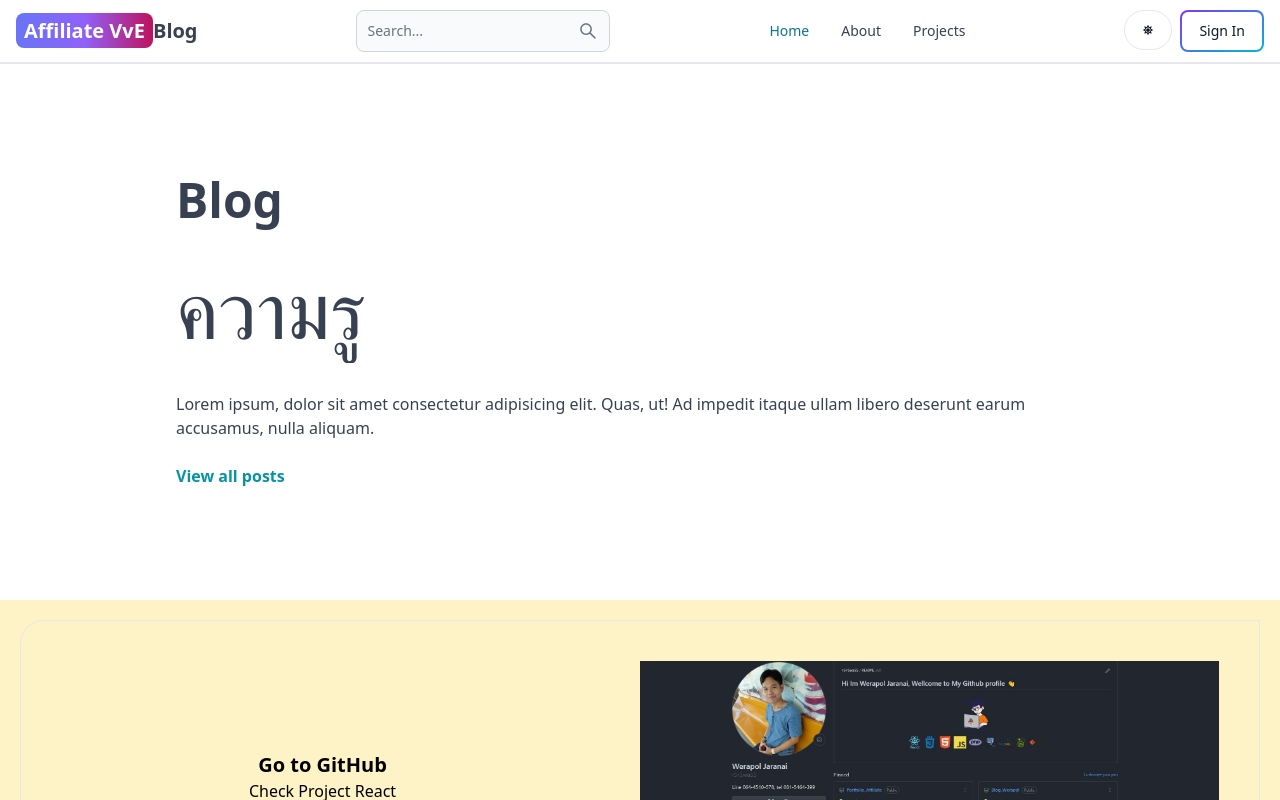
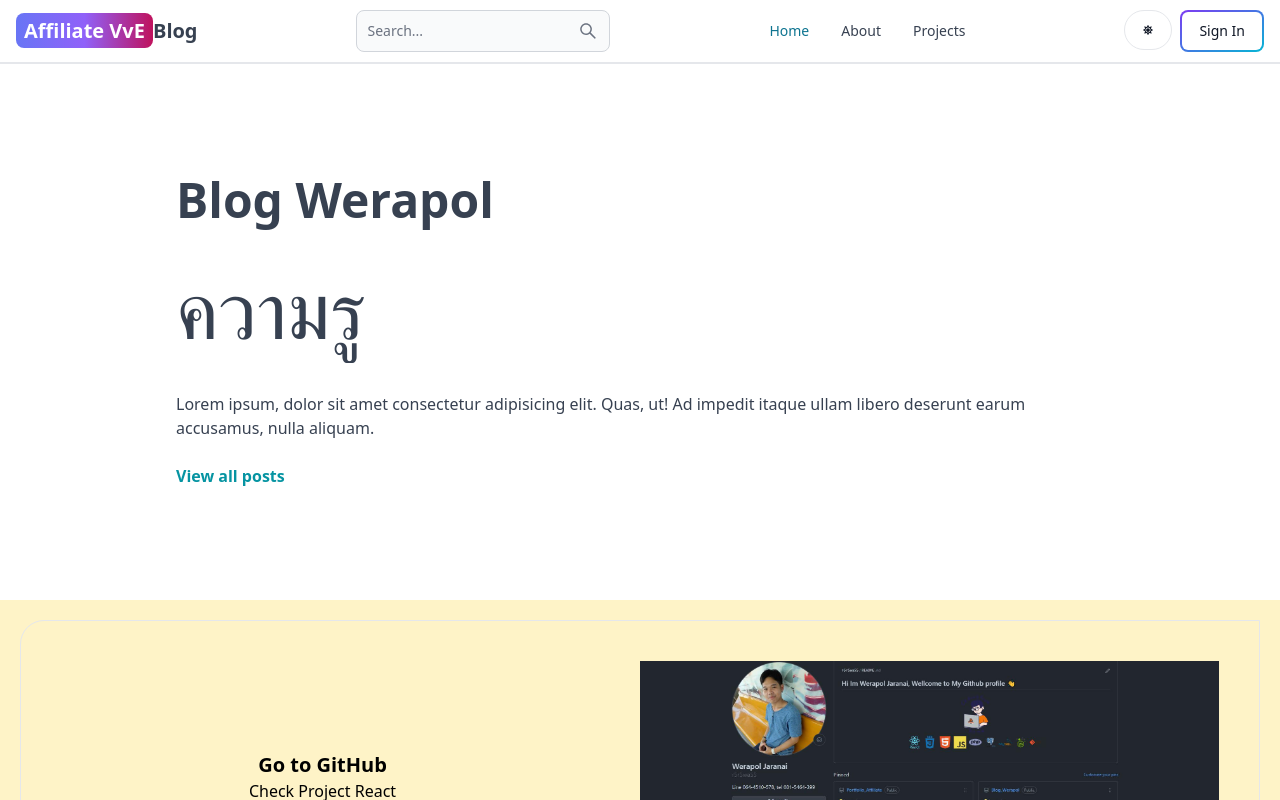
Before and after one commit to r5r5wa55/Blog_Werapol, a React (Vite) app in the folder Blog/: page / in a window 1280 px wide. Shown: the top 800 px of the page. Built offline with nearby package versions, Linux system fonts and the light colour scheme; no server answers.

Commit message:
test new window

```diff
--- a/Blog/src/pages/Home.jsx
+++ b/Blog/src/pages/Home.jsx
@@ -27,7 +27,7 @@ export default function Home() {
   return (
     <div>
       <div className="flex flex-col max-w-6xl mx-auto lg:p-28 p-5 gap-6 ">
-        <h1 className="sm:text-5xl text-3xl  font-bold">Blog</h1>
+        <h1 className="sm:text-5xl text-3xl  font-bold">Blog Werapol</h1>
           <TypeAnimation
             sequence={[
               // Same substring at the start will only be typed out once, initially
```
